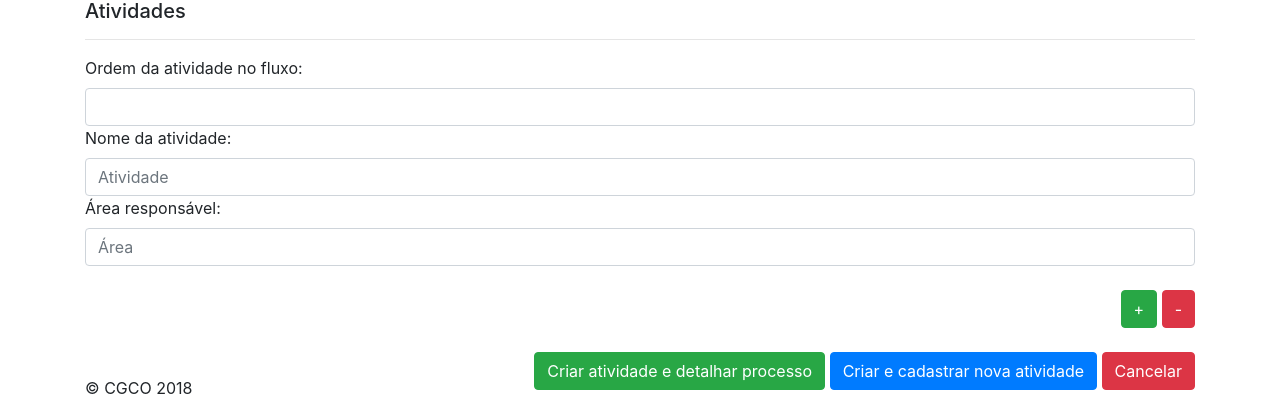
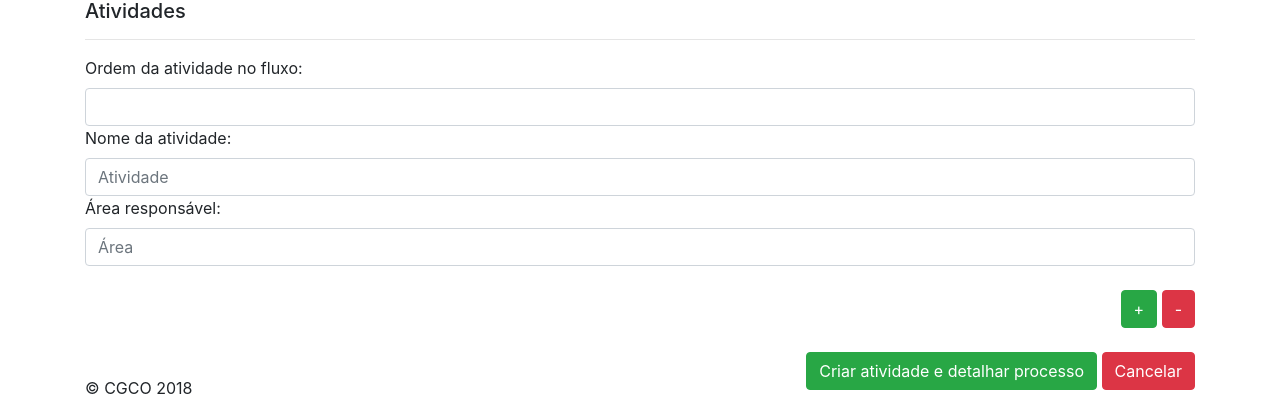
Before and after one commit to luisapuppin/riscos, a Django app: page /riscos/macroprocesso/1/atividade/criar/ in a window 1280 px wide. Shown: the part 459-875 px from the top of the page. Run offline with Django 3.2, Linux system fonts and the light colour scheme; tables that the repository leaves empty hold one stand-in row (values such as "Sample post"); some libraries are stand-ins or nearby versions.

Commit message:
Redirecionamentos na tela de cadastro de atividade

```diff
--- a/riscos/templates/riscos/criar_atividade.html
+++ b/riscos/templates/riscos/criar_atividade.html
@@ -37,7 +37,6 @@
         </div><br>
         <div class="float-right">
             <input type="submit" name="submit-e-detalhar" value="Criar atividade e detalhar processo" class="btn btn-success">
-            <input type="submit" name="submit-e-cadastrar" value="Criar e cadastrar nova atividade" class="btn btn-primary">
             <a class="btn btn-danger" href="{% url 'riscos:detalhar_processo' target_id=parent.pk %}">Cancelar</a>
         </div><br>
     </form>
--- a/riscos/views.py
+++ b/riscos/views.py
@@ -214,10 +214,7 @@ def criar_atividade(request, parent_id):
             insta.id_processo = parent
             insta.ds_usuario = 'usuario-teste'
             insta.save()
-        if "submit-e-detalhar" in request.POST:
-            return redirect(reverse("riscos:detalhar_processo", kwargs={"target_id":parent_id}))
-        else:
-            return redirect(reverse("riscos:criar_atividade", kwargs={"parent_id":parent_id}))
+        return redirect(reverse("riscos:detalhar_processo", kwargs={"target_id":parent_id}))
     context = {
         "formset": formset,
         "parent": parent,
```
